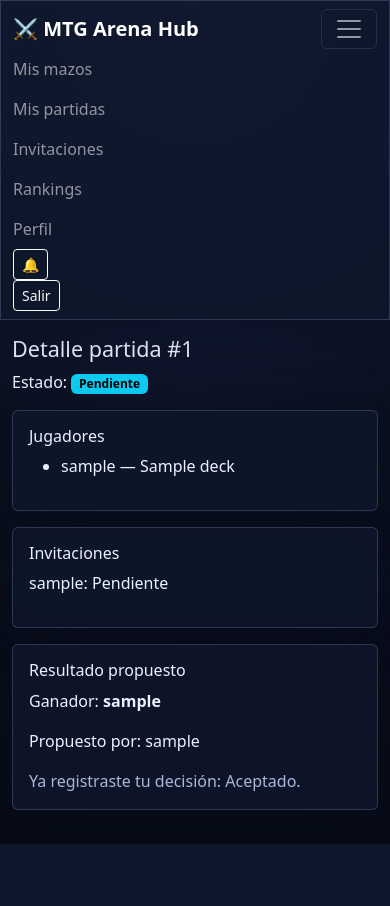
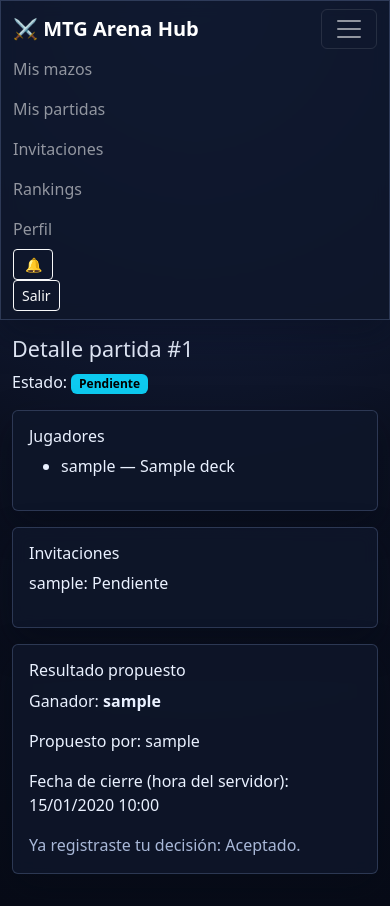
Before and after one commit to rueeen/tournament_app, a Django app: page /matches/1/ in a window 390 px wide, after a click that opens the changed part. Before the commit the page ends 844 px from the top, so only its background shows below. Run offline with Django 5.2, Linux system fonts and the light colour scheme; a user stored in the database is signed in; tables that the repository leaves empty hold one stand-in row (values such as "Sample post"); data that the repository does not hold is empty; some libraries are stand-ins or nearby versions.

Commit message:
Mejora notificaciones responsivas y cierre automático por hora servidor

```diff
--- a/core/static/css/app.css
+++ b/core/static/css/app.css
@@ -134,3 +134,29 @@ a:hover { color: #c0dcff; }
 .notification-item--unread {
   background: rgba(94, 162, 255, 0.18);
 }
+
+
+.notifications-menu {
+  max-height: min(65vh, 520px);
+  overflow-y: auto;
+}
+
+@media (max-width: 576px) {
+  .notifications-wrapper {
+    position: static;
+  }
+
+  .notifications-menu {
+    position: fixed !important;
+    inset: 60px 0.5rem auto 0.5rem;
+    min-width: auto;
+    max-width: none;
+    width: auto;
+    max-height: calc(100vh - 74px);
+    margin-top: 0;
+  }
+
+  .notifications-trigger {
+    min-width: 2.5rem;
+  }
+}
--- a/core/static/js/app.js
+++ b/core/static/js/app.js
@@ -1,9 +1,11 @@
 
 window.addEventListener('load', () => {
+  const isMobile = window.matchMedia('(max-width: 576px)').matches;
   const notyf = window.Notyf
     ? new Notyf({
-        duration: 3500,
-        position: { x: 'right', y: 'top' },
+        duration: isMobile ? 4500 : 3500,
+        dismissible: isMobile,
+        position: { x: isMobile ? 'center' : 'right', y: 'top' },
         types: [
           { type: 'info', background: '#5ea2ff' },
           { type: 'warning', background: '#f0ad4e' },
--- a/matches/forms.py
+++ b/matches/forms.py
@@ -43,9 +43,8 @@ class InvitationResponseForm(forms.ModelForm):
 class MatchResultProposalForm(forms.ModelForm):
     class Meta:
         model = MatchResultProposal
-        fields = ('winner', 'closed_at', 'observations')
+        fields = ('winner', 'observations')
         widgets = {
-            'closed_at': forms.DateTimeInput(attrs={'type': 'datetime-local'}),
             'observations': forms.Textarea(attrs={'rows': 3}),
         }
 
--- a/matches/templates/matches/match_detail.html
+++ b/matches/templates/matches/match_detail.html
@@ -9,6 +9,7 @@
 <div class="card bg-black border-success p-3 mb-3">
   <h2 class="h6">Resultado final</h2>
   <p>Ganador confirmado: <strong>{{ latest_proposal.winner.username }}</strong></p>
+  <p>Fecha de cierre (hora del servidor): {{ latest_proposal.closed_at|date:"d/m/Y H:i" }}</p>
   <p class="mb-0">Este resultado ya fue aceptado por todos los jugadores.</p>
 </div>
 {% elif active_proposal %}
@@ -16,6 +17,7 @@
   <h2 class="h6">Resultado propuesto</h2>
   <p>Ganador: <strong>{{ active_proposal.winner.username }}</strong></p>
   <p>Propuesto por: {{ active_proposal.proposed_by.username }}</p>
+  <p>Fecha de cierre (hora del servidor): {{ active_proposal.closed_at|date:"d/m/Y H:i" }}</p>
   {% if my_acceptance %}
   <p class="mb-0 text-secondary">Ya registraste tu decisión: {{ my_acceptance.get_decision_display }}.</p>
   {% else %}
--- a/templates/base.html
+++ b/templates/base.html
@@ -24,8 +24,8 @@
         <li class="nav-item"><a class="nav-link" href="{% url 'ranking_dashboard' %}">Rankings</a></li>
         <li class="nav-item"><a class="nav-link" href="{% url 'profile' %}">Perfil</a></li>
       </ul>
-      <div class="dropdown me-3">
-        <button class="btn btn-outline-light btn-sm position-relative" type="button" data-bs-toggle="dropdown" aria-expanded="false">
+      <div class="dropdown me-3 notifications-wrapper">
+        <button class="btn btn-outline-light btn-sm position-relative notifications-trigger" type="button" data-bs-toggle="dropdown" data-bs-auto-close="outside" aria-expanded="false">
           🔔
           {% if unread_notifications_count %}
           <span class="position-absolute top-0 start-100 translate-middle badge rounded-pill bg-danger">{{ unread_notifications_count }}</span>
```
